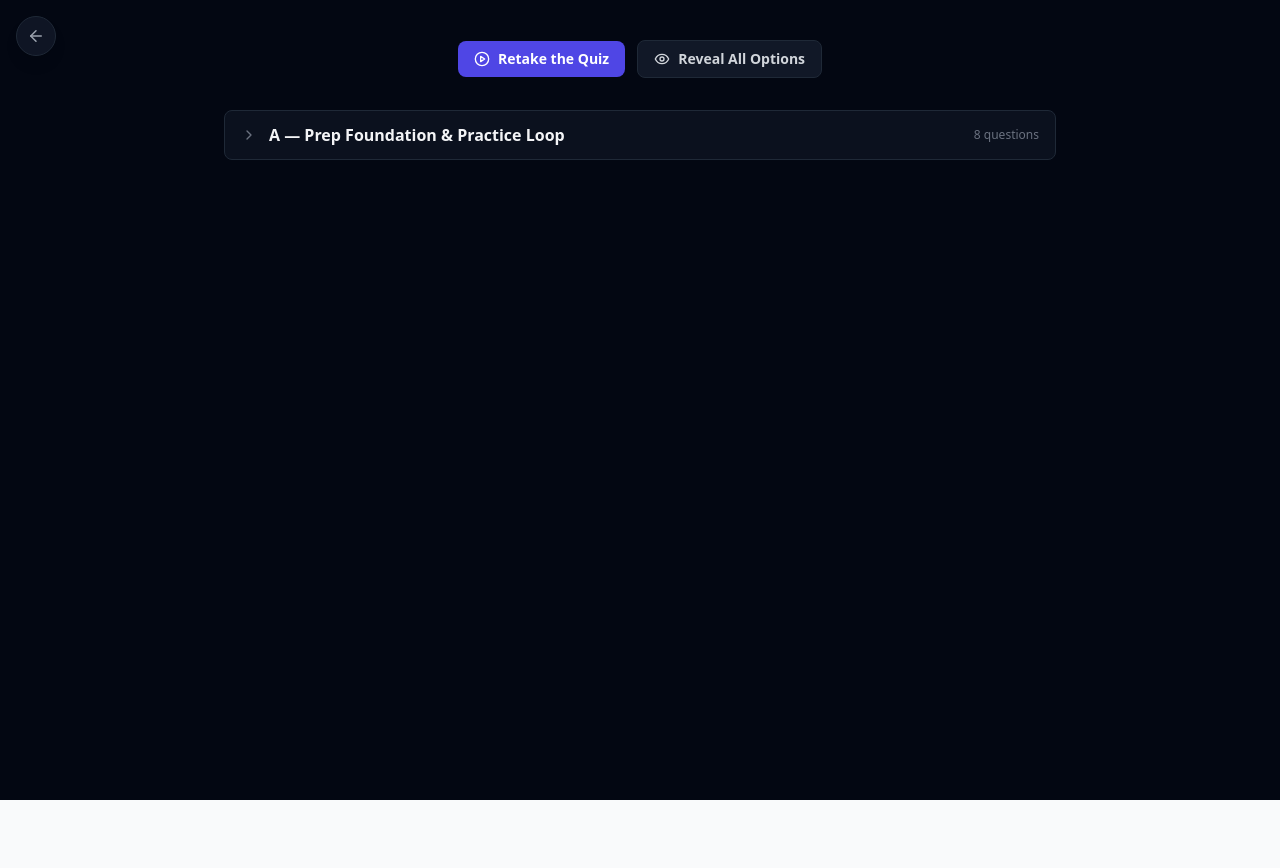
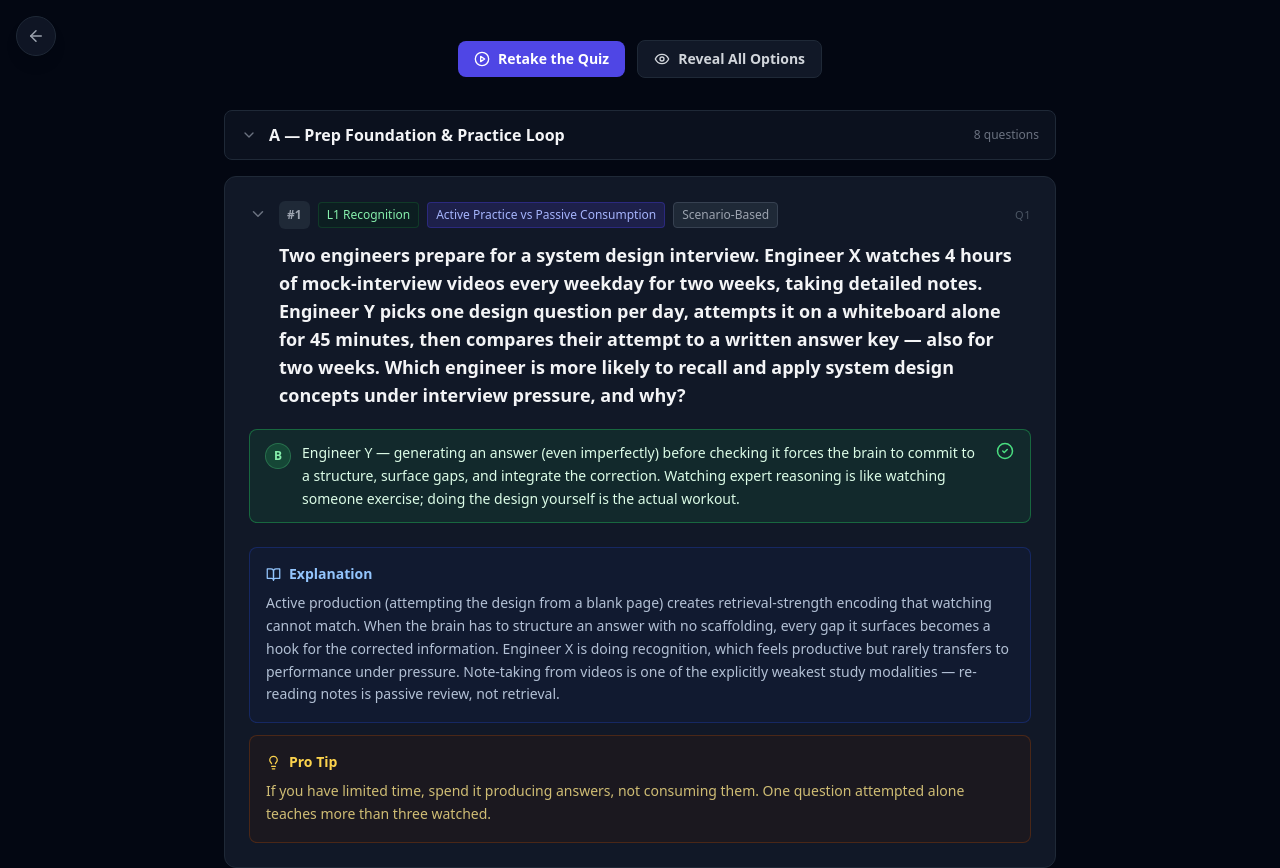
Before and after one commit to kr-aashish/system-design-quiz-hellointerview, a React (Vite) app: page /#/in-a-hurry-how-to-prepare/review in a window 1280 px wide. Shown: the top 868 px of the page. Before the commit the page ends 800 px from the top, so only its background shows below. Built offline with nearby package versions, Linux system fonts and the light colour scheme.

Commit message:
Expand review toggles by default

```diff
--- a/QuizReview.jsx
+++ b/QuizReview.jsx
@@ -144,8 +144,8 @@ function ScreenReaderReview({ groups, firstHeadingRef }) {
   );
 }
 
-function QuestionCard({ question, number, showAllOptions }) {
-  const [open, setOpen] = useState(false);
+function QuestionCard({ question, number, showAllOptions, defaultOpen = true }) {
+  const [open, setOpen] = useState(defaultOpen);
   const correctIndex = getCorrectIndex(question);
   const options = (question.options || []).map(getOptionText);
   const visibleOptions = showAllOptions
@@ -269,7 +269,7 @@ function QuestionCard({ question, number, showAllOptions }) {
   );
 }
 
-function GroupSection({ group, startNumber, defaultOpen = false, showAllOptions }) {
+function GroupSection({ group, startNumber, defaultOpen = true, showAllOptions }) {
   const [open, setOpen] = useState(defaultOpen);
   const anchor = `group-${startNumber}`;
 
```
